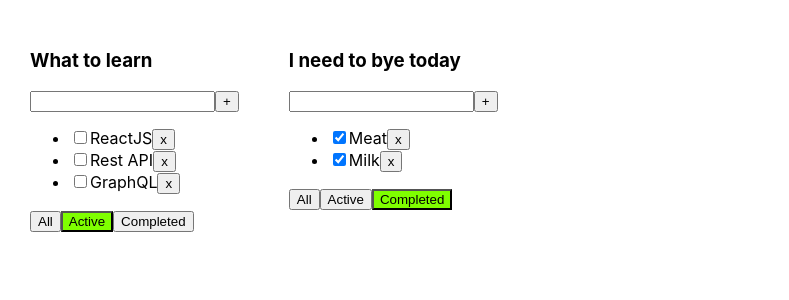
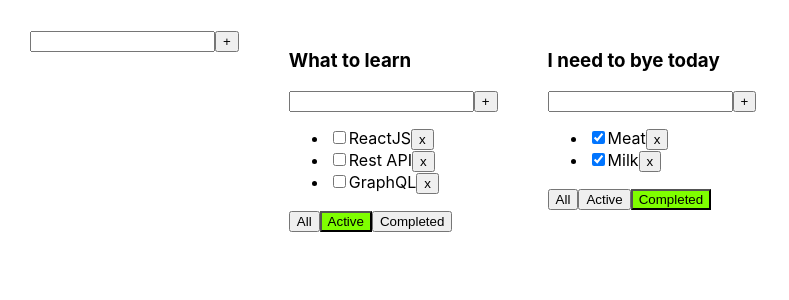
Before and after one commit to sasha2234562/3-todolist, a React (Create React App) app: page / in a window 1280 px wide. Shown: the top 300 px of the page, without its empty margins (0-789 px from the left). Built offline with nearby package versions, Linux system fonts and the light colour scheme.

Commit message:
create universal components

```diff
--- a/src/App.tsx
+++ b/src/App.tsx
@@ -2,6 +2,7 @@ import React, {useState} from 'react';
 import './App.css';
 import {v1} from 'uuid';
 import {Todolist} from "./Todolist";
+import {AddItemForm} from "./universal - new-input";
 
 export type FilterValuesType = "all" | "active" | "completed";
 export type todolistType = {
@@ -76,8 +77,23 @@ function App() {
         let filter = todolists.filter((item) => item.id === todoId)
         setTodolists(filter)
     }
+const  addTodolist = (title: string)=> {
+        let todolist: todolistType = {
+            id: v1(),
+            filter: 'all',
+            title: title,
+        }
+setTodolists([todolist, ...todolists])
+    setTasksObj({
+        ...tasksObj,
+        [todolist.id]: []
+    })
+}
+
+
     return (
         <div className={'App'}>
+            <AddItemForm addItem={addTodolist}/>
             {todolists.map((item) => {
 
                 let tasksForTodolist = tasksObj[item.id];
```
